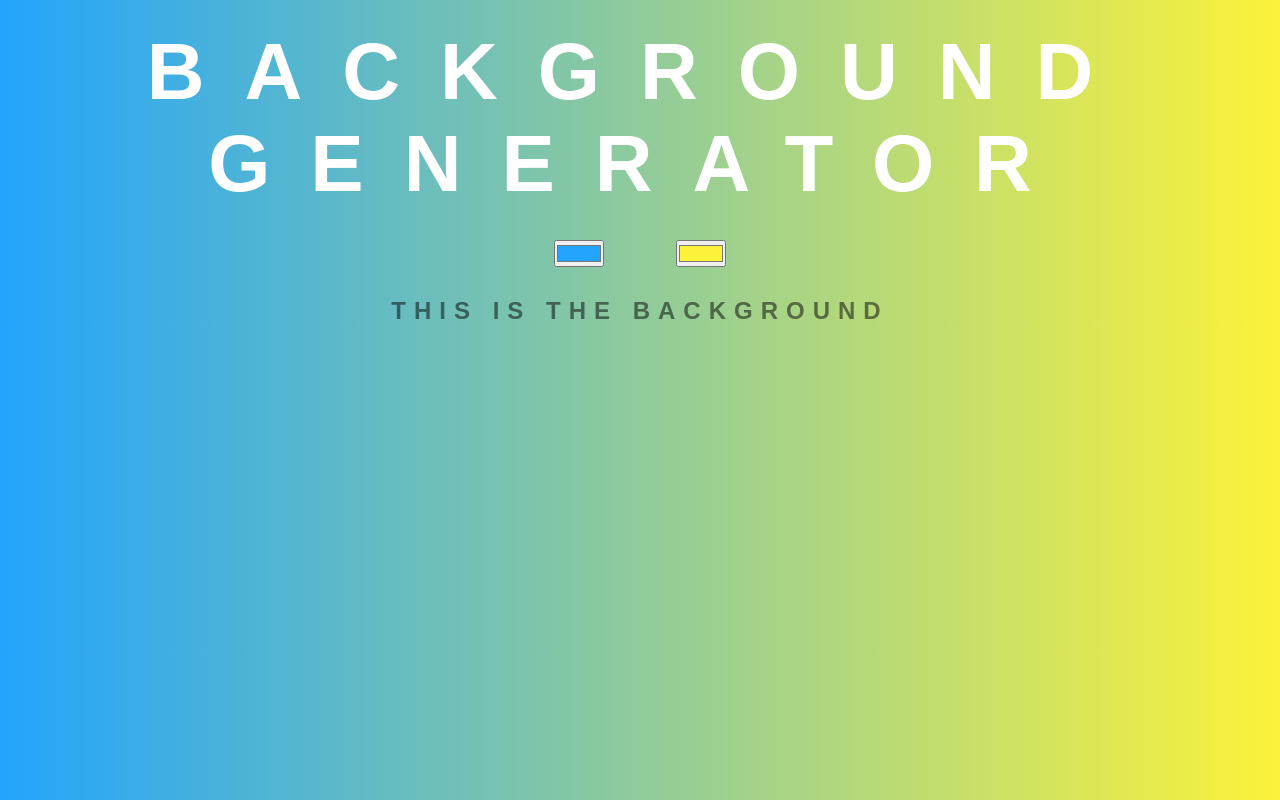
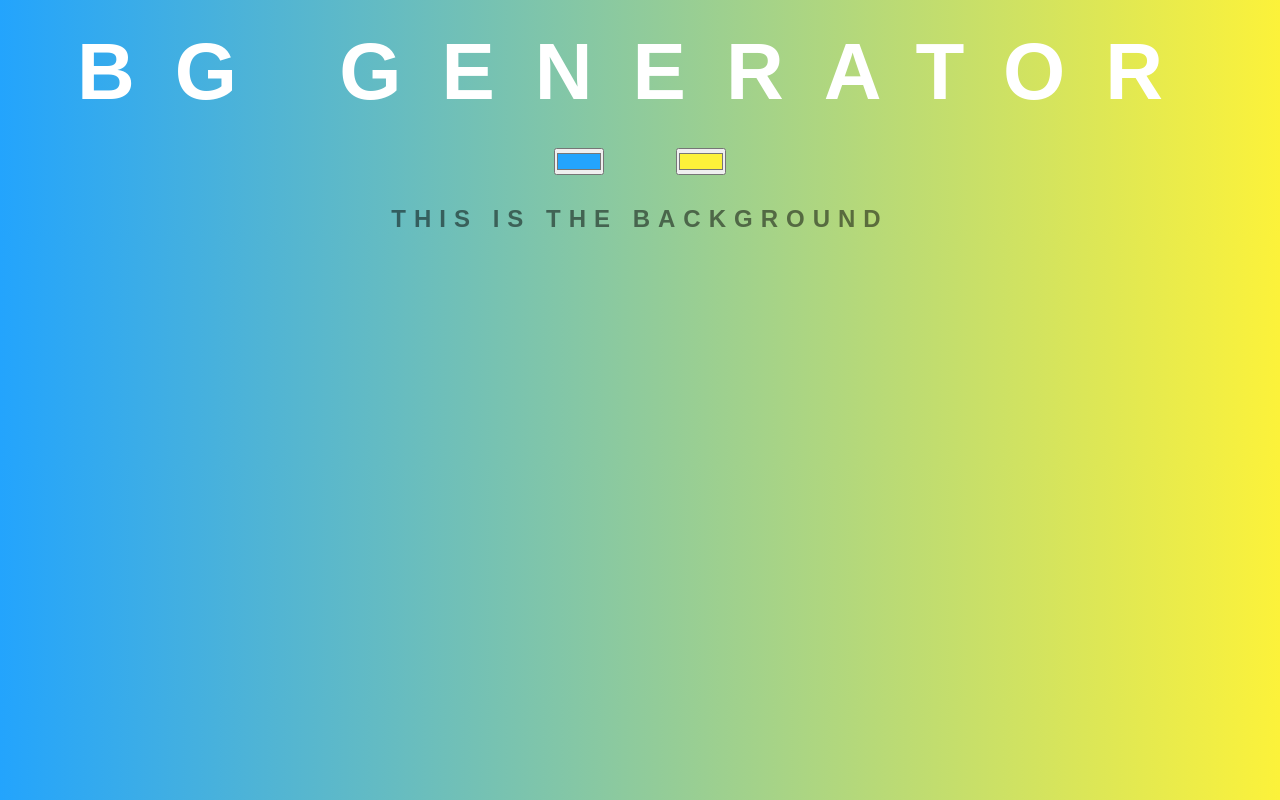
Before and after one commit to darsay8/bg-gen, a plain HTML site: page index.html in a window 1280 px wide. Drawn offline with Linux system fonts and the light colour scheme.

Commit message:
new title

```diff
--- a/index.html
+++ b/index.html
@@ -6,7 +6,7 @@
     <link rel="stylesheet" href="style.css">
 </head>
 <body id="gradient">
-<h1>Background Generator</h1>
+<h1>BG Generator</h1>
 <input class="color-one" type="color" name="color-one" value="#23A4FD">
 <input class="color-two" type="color" name="color-two" value="#FCF23A">
 <h2>This is the background</h2>
```
